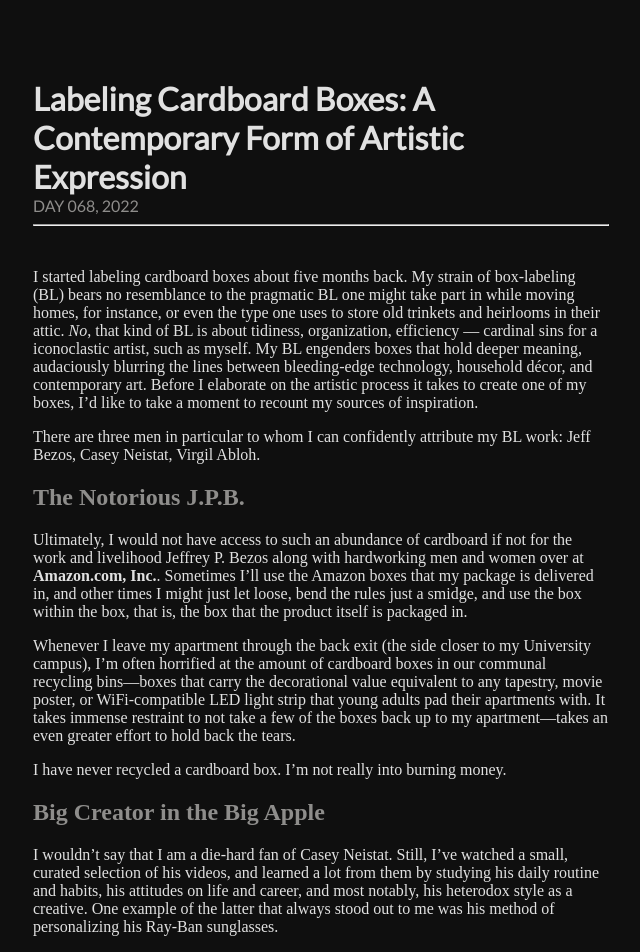
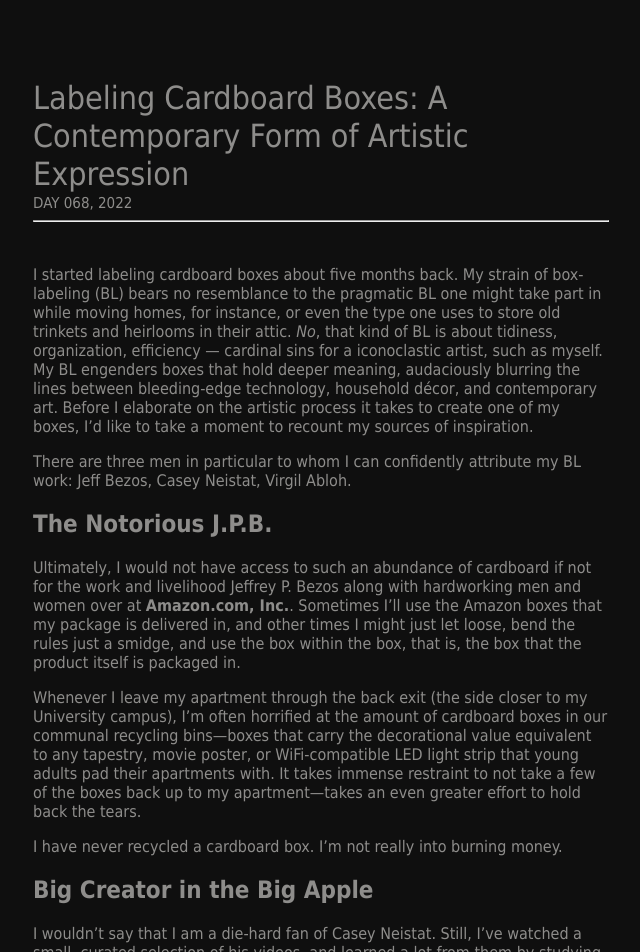
Before and after one commit to aykae/aboudirai.github.io, a Jekyll site: the page built from collections/_posts/2022-03-09-labeling-boxes.md, in a window 1280 px wide. Shown: the top 952 px of the page, without its empty margins (319-959 px from the left). Built offline with Jekyll 4.4.1, drawn with Linux system fonts in a browser that asks for light colours; nearby versions of some CDN libraries; library files that are not in the unit come from our copies.

Commit message:
log post edit

```diff
--- a/assets/css/styles.css
+++ b/assets/css/styles.css
@@ -274,7 +274,8 @@
 }
 
 .blog-container h2 {
-    font-size: 20px;
+    font-size: 22px;
+    font-weight: normal;
     margin: 0;
     padding: 0;
 }
@@ -302,6 +303,7 @@
 /* Post CSS */
 .post-container {
     width: 45% !important;
+    font-family: "Tahoma";
 
     padding-top: 15px;
     /* padding-right: 15px;
@@ -315,21 +317,29 @@
 }
 
 .post-container h1 {
-    font-family: "Lato-Regular";
+    /* font-family: "Lato-Regular"; */
+    font-weight: normal;
     margin:0;
-    color: #e1e1e1;
+    /* color: #e1e1e1; */
+    color: #8e8d8b;
+}
+
+.post-container h2 {
 }
 
 .post-container abbr {
-    font-family: "Lato-Regular";
+    /* font-family: "Lato-Regular"; */
     /* color: #d8d8d8; */
+    font-size: 15px;
     margin:0;
 }
 
 .post-container p {
-    font-family: "Times New Roman";
+    /* font-family: "Times New Roman"; */
+    font-family: "Tahoma";
     font-size: 16px;
-    color: #e1e1e1;
+    /* color: #e1e1e1; */
+    color: #8e8d8b;
 }
 
 .post-container a {
@@ -338,7 +348,12 @@
 }
 
 .post-container a:hover {
-    color: #d8d8d8;
+    /* color: #d8d8d8; */
+    color: #8e8d8b;
+}
+
+.post-container hr {
+    background-color: #8e8d8b;
 }
 
 .center {
@@ -357,7 +372,7 @@
 
 @media screen and (max-device-width: 700px) {
     .post-container {
-        width: 100% !important;
+        width: 80% !important;
         padding-right: 0;
         padding-left: 0;
 
```
